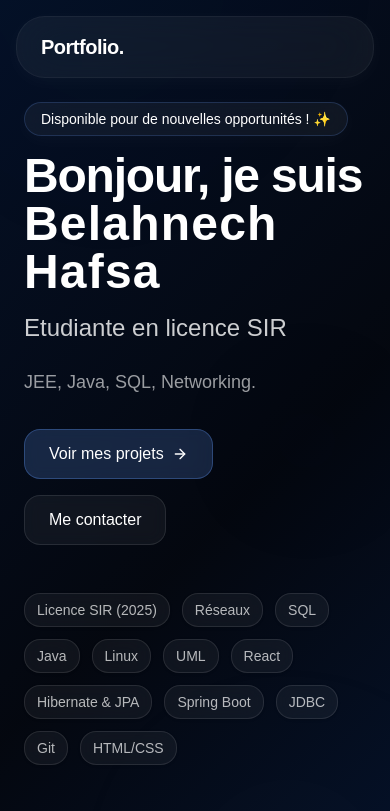
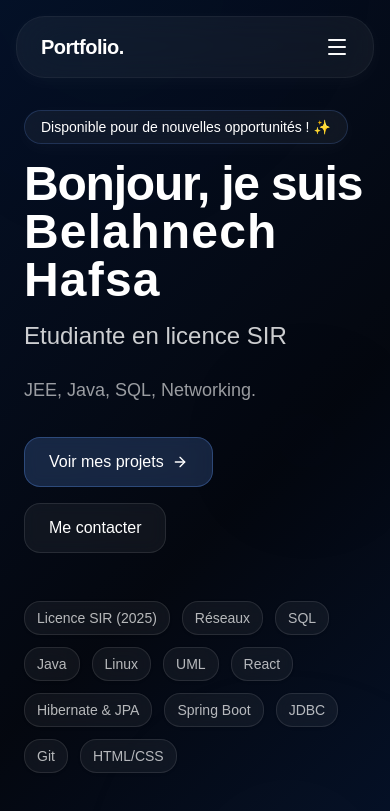
Before and after one commit to Hafsa-Belahnech/MonPortfolio_React, a React (Vite) app: page / in a window 390 px wide. Shown: the top 811 px of the page. Built offline with nearby package versions, Linux system fonts and the light colour scheme.

Commit message:
fix mobile version

```diff
--- a/src/app/RootLayout.tsx
+++ b/src/app/RootLayout.tsx
@@ -1,8 +1,14 @@
+import { useState } from "react";
 import { Outlet, NavLink, useLocation } from "react-router-dom";
 import { motion, AnimatePresence } from "framer-motion";
+import { Menu, X } from "lucide-react";
 
 export default function RootLayout() {
   const location = useLocation();
+  const [isMobileMenuOpen, setIsMobileMenuOpen] = useState(false);
+
+  const toggleMobileMenu = () => setIsMobileMenuOpen(!isMobileMenuOpen);
+  const closeMobileMenu = () => setIsMobileMenuOpen(false);
 
   return (
     <div className="min-h-dvh text-foreground relative font-sans flex flex-col">
@@ -14,10 +20,12 @@ export default function RootLayout() {
       </div>
 
       <header className="sticky top-4 z-50 mx-auto w-full max-w-5xl px-4 mb-4">
-        <nav className="glass-panel flex items-center justify-between p-4 px-6 rounded-2xl">
-          <NavLink to="/" className="font-bold text-xl tracking-tight text-gradient-primary">
+        <nav className="glass-panel flex items-center justify-between p-4 px-6 rounded-2xl relative z-20">
+          <NavLink to="/" onClick={closeMobileMenu} className="font-bold text-xl tracking-tight text-gradient-primary">
             Portfolio<span className="text-foreground">.</span>
           </NavLink>
+
+          {/* Desktop Menu */}
           <div className="hidden md:flex items-center gap-6 text-sm font-medium">
             <NavLink to="/projects" className={({ isActive }) => isActive ? "text-primary" : "text-foreground/80 hover:text-primary transition-colors"}>Projets</NavLink>
             <NavLink to="/experience" className={({ isActive }) => isActive ? "text-primary" : "text-foreground/80 hover:text-primary transition-colors"}>Parcours</NavLink>
@@ -25,7 +33,37 @@ export default function RootLayout() {
             <NavLink to="/certifications" className={({ isActive }) => isActive ? "text-primary" : "text-foreground/80 hover:text-primary transition-colors"}>Certifications</NavLink>
             <NavLink to="/contact" className={({ isActive }) => isActive ? "text-primary" : "text-foreground/80 hover:text-primary transition-colors"}>Contact</NavLink>
           </div>
+
+          {/* Mobile Menu Toggle */}
+          <button
+            className="md:hidden text-foreground hover:text-primary transition-colors focus:outline-none"
+            onClick={toggleMobileMenu}
+            aria-label="Toggle mobile menu"
+          >
+            {isMobileMenuOpen ? <X size={24} /> : <Menu size={24} />}
+          </button>
         </nav>
+
+        {/* Mobile Menu Dropdown */}
+        <AnimatePresence>
+          {isMobileMenuOpen && (
+            <motion.div
+              initial={{ opacity: 0, y: -10, height: 0 }}
+              animate={{ opacity: 1, y: 0, height: "auto" }}
+              exit={{ opacity: 0, y: -10, height: 0 }}
+              transition={{ duration: 0.2 }}
+              className="md:hidden glass-panel mt-2 overflow-hidden rounded-2xl border border-white/10 absolute left-4 right-4 z-10"
+            >
+              <div className="flex flex-col p-4 gap-4 text-sm font-medium">
+                <NavLink to="/projects" onClick={closeMobileMenu} className={({ isActive }) => isActive ? "text-primary" : "text-foreground/80 hover:text-primary transition-colors"}>Projets</NavLink>
+                <NavLink to="/experience" onClick={closeMobileMenu} className={({ isActive }) => isActive ? "text-primary" : "text-foreground/80 hover:text-primary transition-colors"}>Parcours</NavLink>
+                <NavLink to="/education" onClick={closeMobileMenu} className={({ isActive }) => isActive ? "text-primary" : "text-foreground/80 hover:text-primary transition-colors"}>Formations</NavLink>
+                <NavLink to="/certifications" onClick={closeMobileMenu} className={({ isActive }) => isActive ? "text-primary" : "text-foreground/80 hover:text-primary transition-colors"}>Certifications</NavLink>
+                <NavLink to="/contact" onClick={closeMobileMenu} className={({ isActive }) => isActive ? "text-primary" : "text-foreground/80 hover:text-primary transition-colors"}>Contact</NavLink>
+              </div>
+            </motion.div>
+          )}
+        </AnimatePresence>
       </header>
 
       <AnimatePresence mode="wait">
@@ -35,7 +73,7 @@ export default function RootLayout() {
           animate={{ opacity: 1, y: 0 }}
           exit={{ opacity: 0, y: -20 }}
           transition={{ duration: 0.3 }}
-          className="mx-auto w-full max-w-5xl p-6 relative z-10 flex-grow"
+          className="mx-auto w-full max-w-5xl p-6 relative z-10 flex-grow pt-8 md:pt-6"
         >
           <Outlet />
         </motion.main>
```
